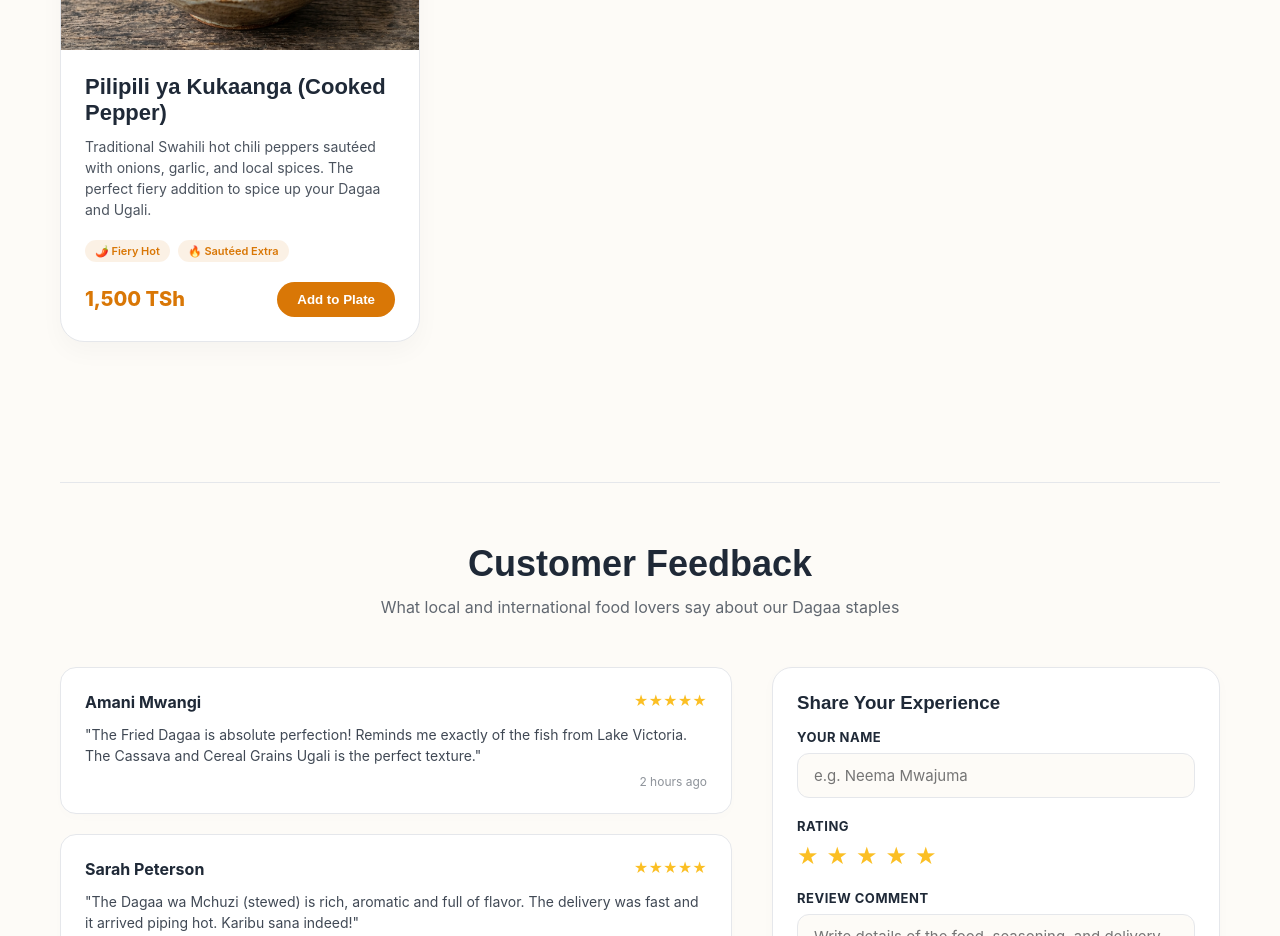
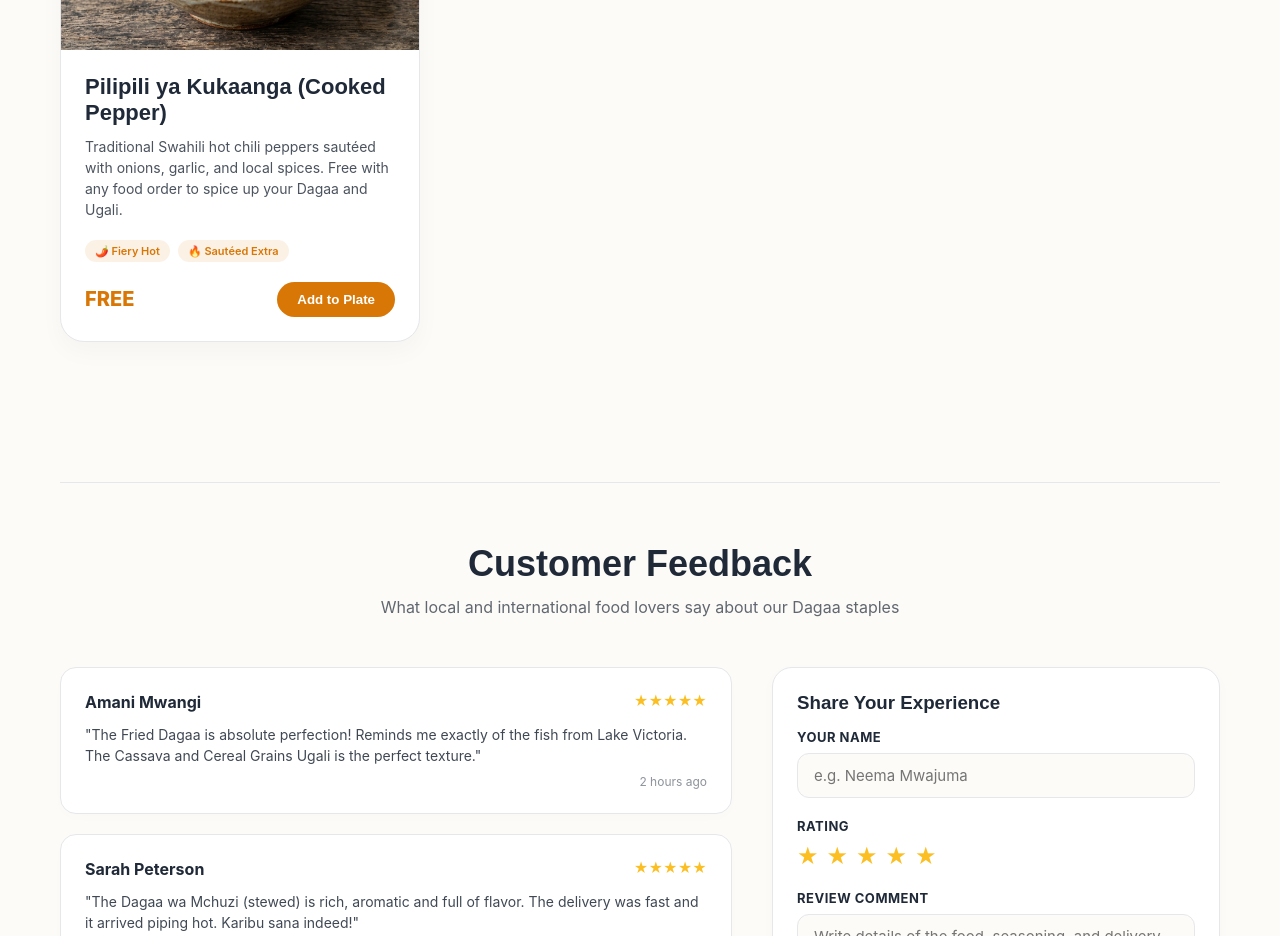
Before and after one commit to rolandlazaro16/ugalipoint, a Next.js app: page / in a window 1280 px wide. Shown: the part 2060-2996 px from the top of the page. Built offline with nearby package versions, Linux system fonts and the light colour scheme.

Commit message:
Refactor: change Cooked Pepper price to FREE and handle zero-price rendering in cart and checkout

```diff
--- a/src/app/page.tsx
+++ b/src/app/page.tsx
@@ -71,8 +71,8 @@ const MENU_ITEMS: MenuItem[] = [
   {
     id: "pilipili-kukaanga",
     title: "Pilipili ya Kukaanga (Cooked Pepper)",
-    description: "Traditional Swahili hot chili peppers sautéed with onions, garlic, and local spices. The perfect fiery addition to spice up your Dagaa and Ugali.",
-    basePrice: 1500,
+    description: "Traditional Swahili hot chili peppers sautéed with onions, garlic, and local spices. Free with any food order to spice up your Dagaa and Ugali.",
+    basePrice: 0,
     category: "sides",
     badges: ["🌶️ Fiery Hot", "🔥 Sautéed Extra"],
     hasUgali: false,
@@ -513,7 +513,7 @@ export default function Home() {
                   )}
 
                   <div className="menu-card-footer">
-                    <div className="price">{getPrice(item).toLocaleString()} TSh</div>
+                    <div className="price">{getPrice(item) === 0 ? "FREE" : `${getPrice(item).toLocaleString()} TSh`}</div>
                     <button className="btn-order" onClick={() => addToCart(item)}>
                       Add to Plate
                     </button>
@@ -624,7 +624,7 @@ export default function Home() {
                     Ugali: {item.ugaliType}
                   </div>
                   <div className="cart-item-price">
-                    {(item.price * item.quantity).toLocaleString()} TSh
+                    {item.price === 0 ? "FREE" : `${(item.price * item.quantity).toLocaleString()} TSh`}
                   </div>
                 </div>
 
@@ -710,7 +710,7 @@ export default function Home() {
                 {cart.map((item) => (
                   <div key={item.id} className="checkout-summary-item">
                     <span>{item.title} ({item.quantity}x)</span>
-                    <span>{(item.price * item.quantity).toLocaleString()} TSh</span>
+                    <span>{item.price === 0 ? "FREE" : `${(item.price * item.quantity).toLocaleString()} TSh`}</span>
                   </div>
                 ))}
                 <div className="checkout-summary-total">
```
